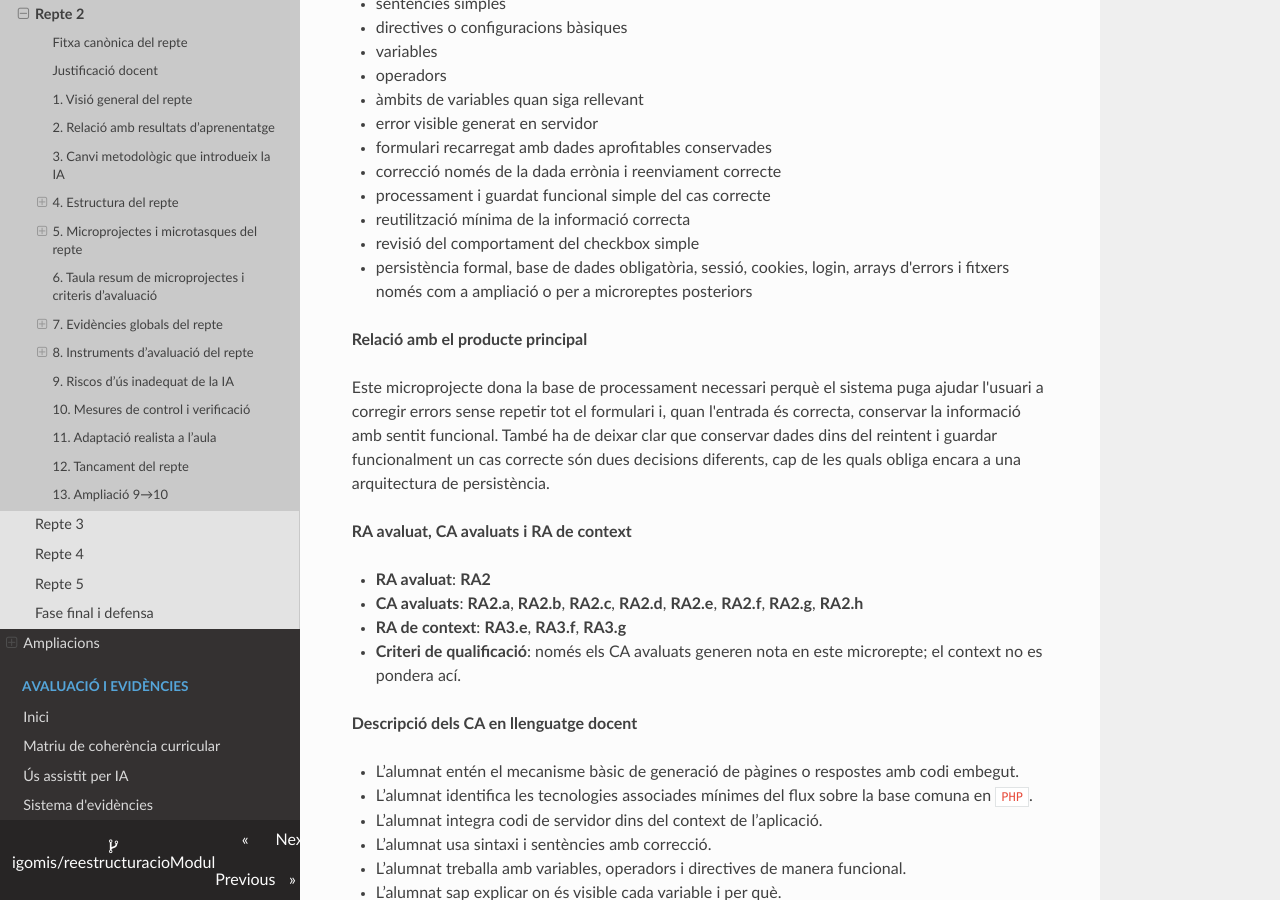
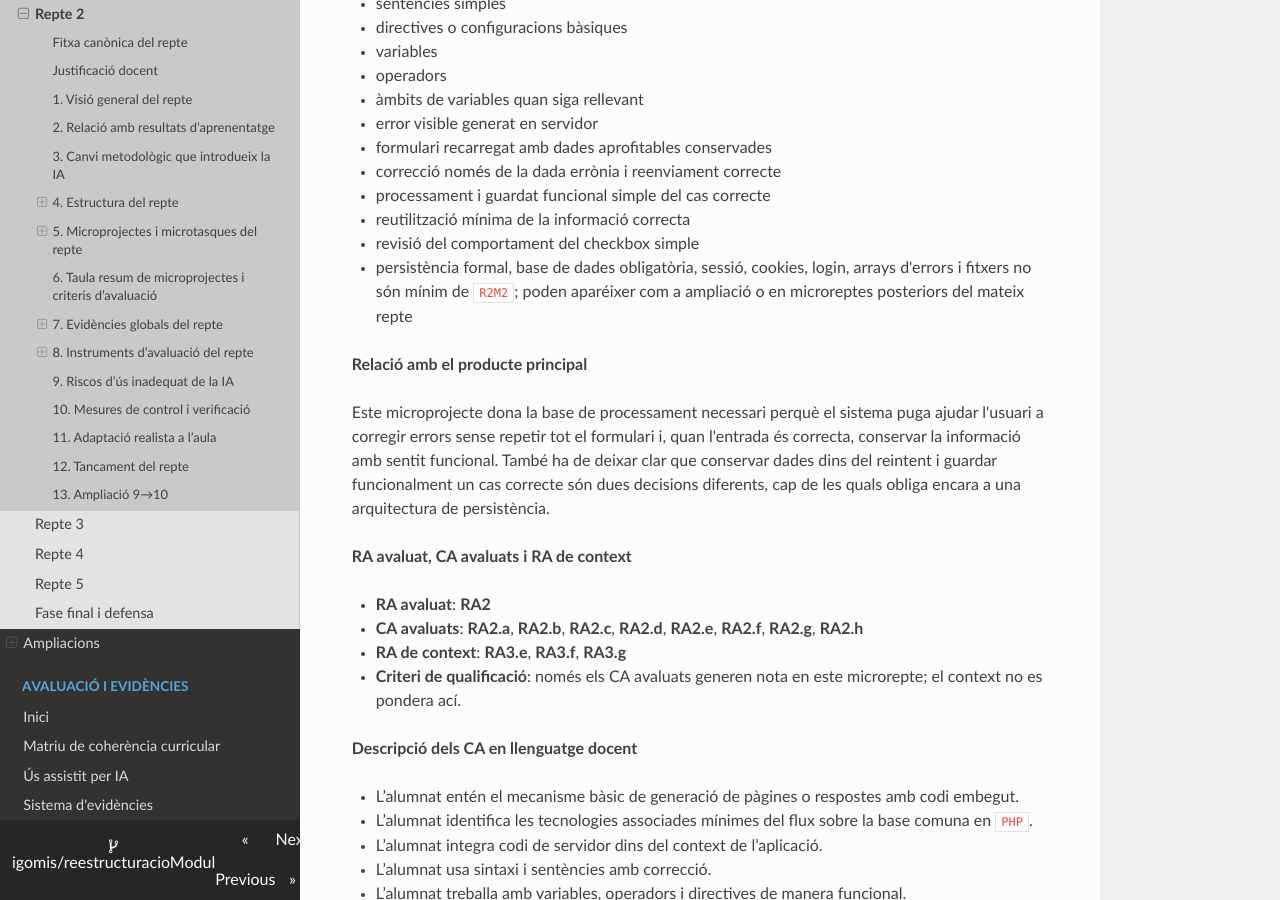
Before and after one commit to igomis/reestructuracioModul, an MkDocs documentation site: the page built from docs/02_reptes/repte_02_sessions_i_autenticacio.md, in a window 1280 px wide and 900 px high, scrolled down 13281 px. Built offline with MkDocs 1.6.1, drawn with Linux system fonts in a browser that asks for light colours; nearby versions of some CDN libraries.

```diff
--- a/docs/02_reptes/repte_02_sessions_i_autenticacio.md
+++ b/docs/02_reptes/repte_02_sessions_i_autenticacio.md
@@ -454,7 +454,7 @@ L’equip implementa tractament bàsic de la petició, incloent:
 - processament i guardat funcional simple del cas correcte
 - reutilització mínima de la informació correcta
 - revisió del comportament del checkbox simple
-- persistència formal, base de dades obligatòria, sessió, cookies, login, arrays d'errors i fitxers només com a ampliació o per a microreptes posteriors
+- persistència formal, base de dades obligatòria, sessió, cookies, login, arrays d'errors i fitxers no són mínim de `R2M2`; poden aparéixer com a ampliació o en microreptes posteriors del mateix repte
 
 **Relació amb el producte principal**
 
```
Also changed, not shown: docs/01_programacio_modul/programacio_aula_r2s2_processament_reintent_conservacio_dades.md (+2 -0 lines).
